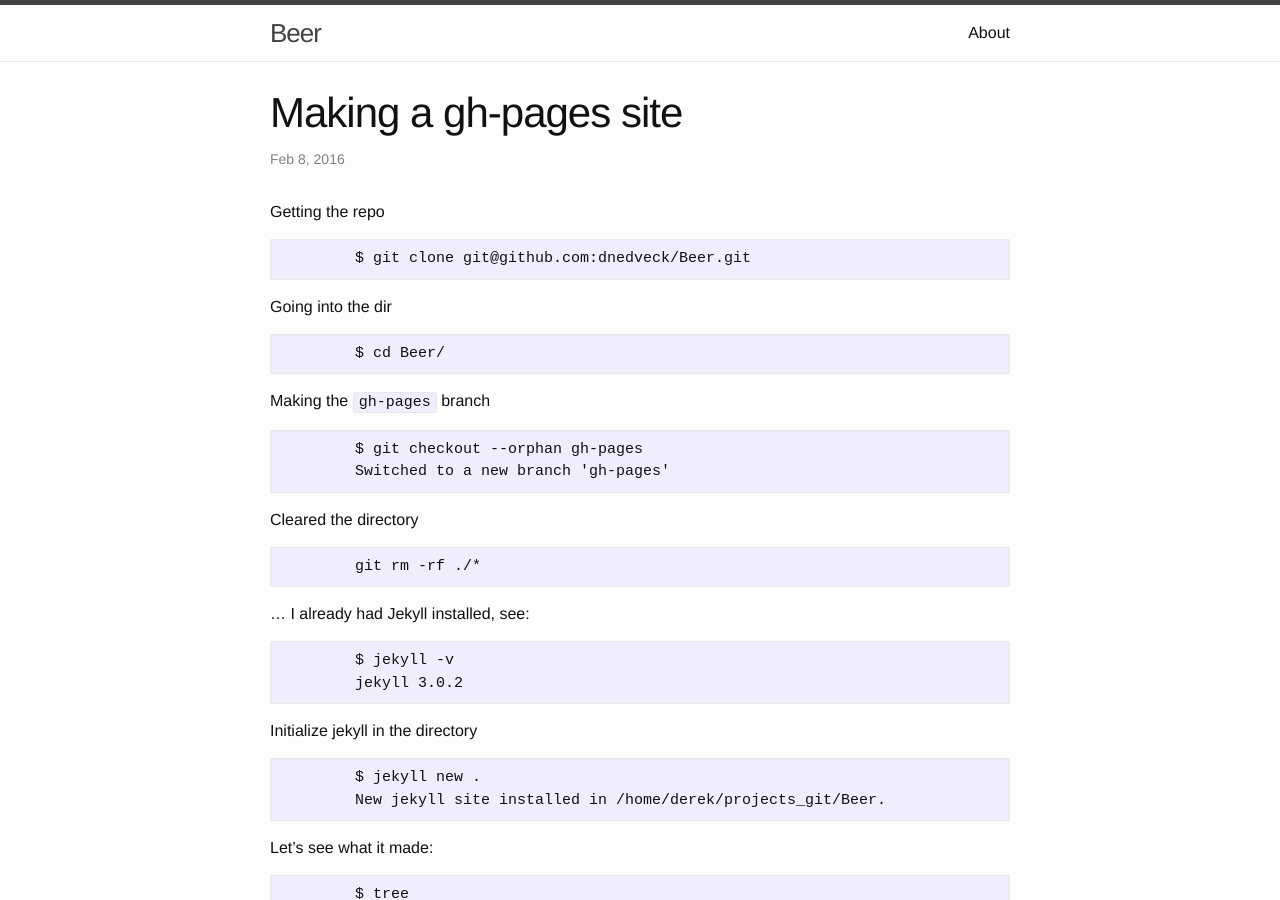
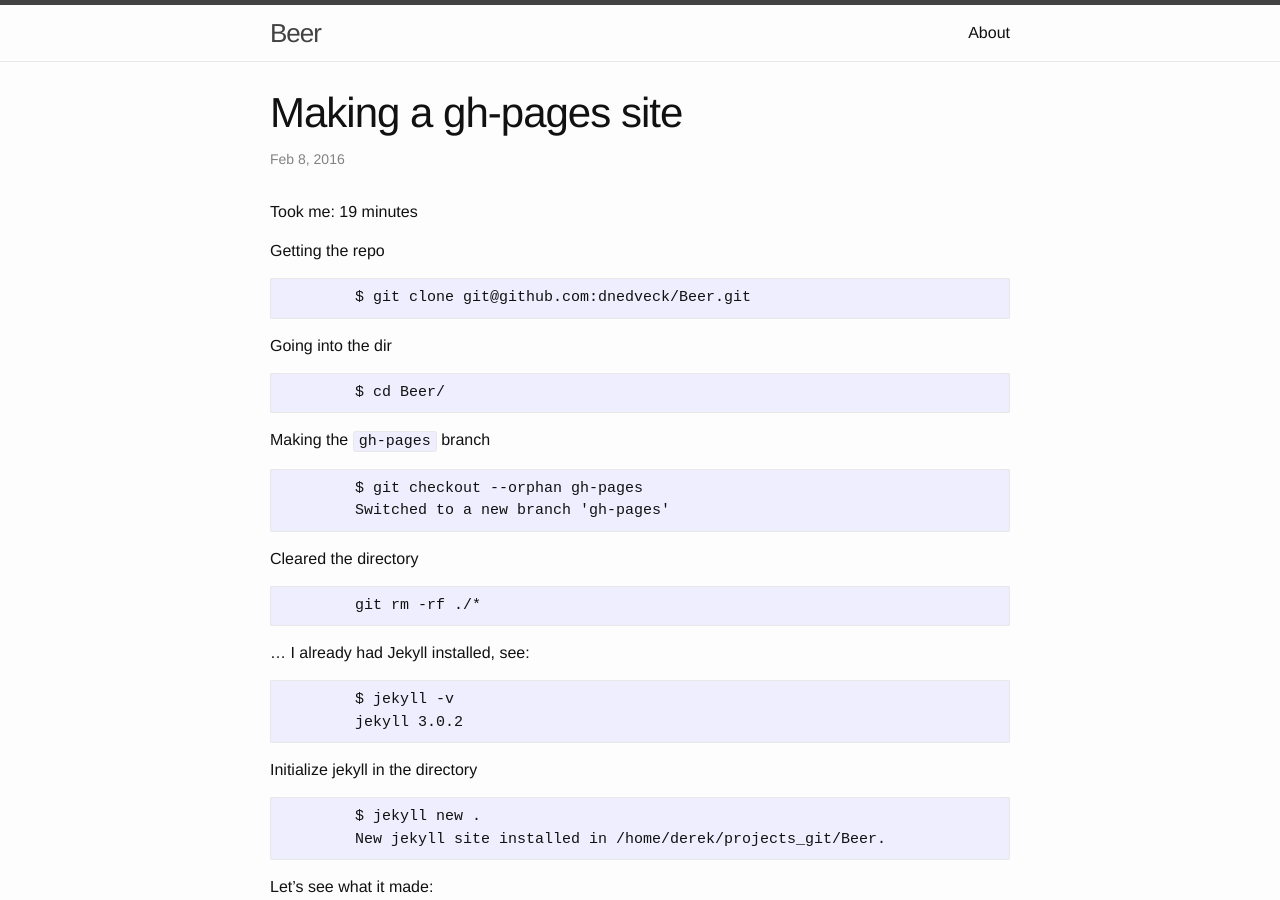
Before and after one commit to Python3pkg/Beer, a Jekyll site: the page built from _posts/2016-02-08-making-a-gh-pages-site.md, in a window 1280 px wide and 900 px high. Built offline with Jekyll 4.4.1, drawn with Linux system fonts in a browser that asks for light colours.

Commit message:
adding time taken

```diff
--- a/_posts/2016-02-08-making-a-gh-pages-site.md
+++ b/_posts/2016-02-08-making-a-gh-pages-site.md
@@ -5,6 +5,7 @@ date:   2016-02-08 15:49:31 -0600
 categories:
 ---
 
+Took me: 19 minutes
 
 Getting the repo
 
```
Also changed, not shown: 1 other file.
